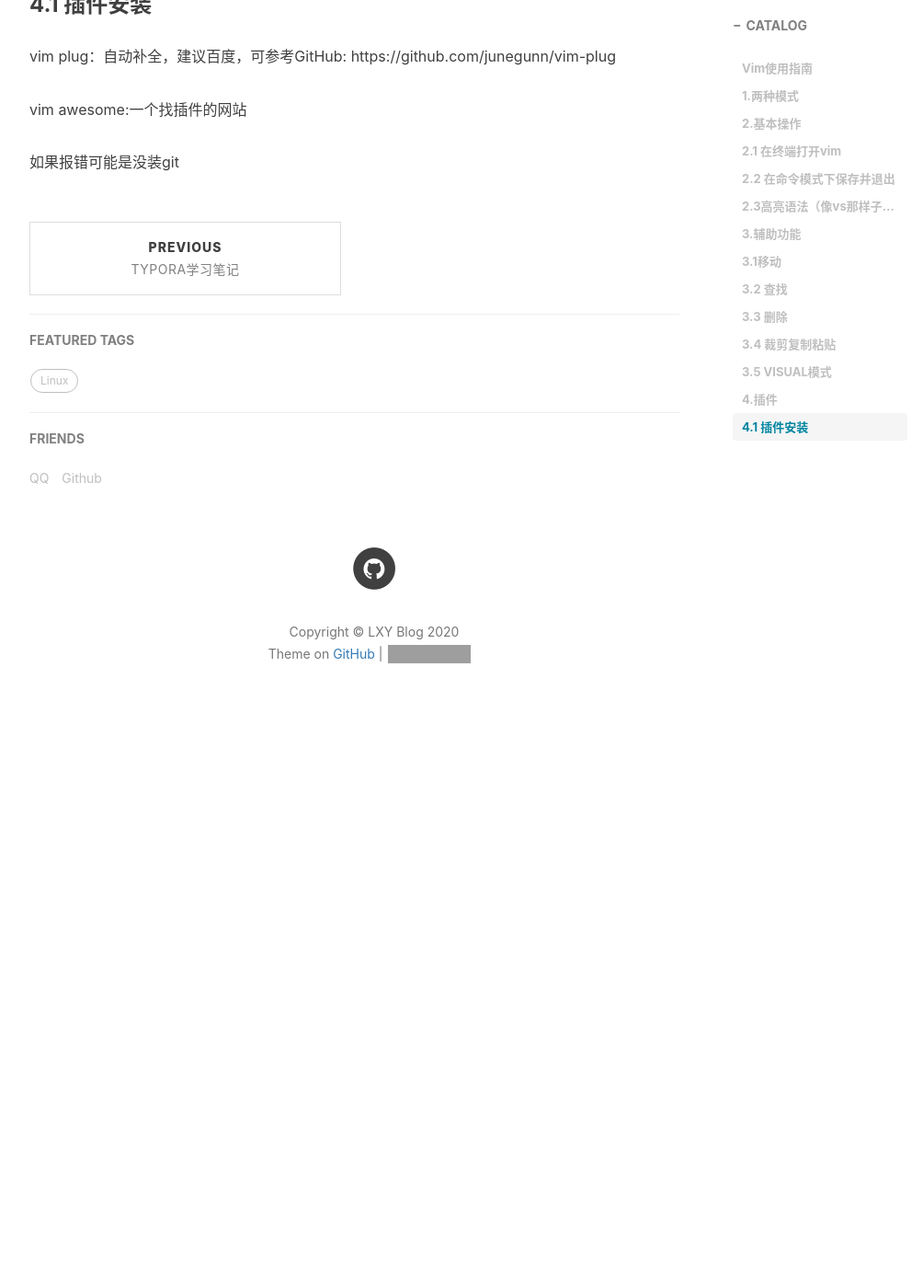
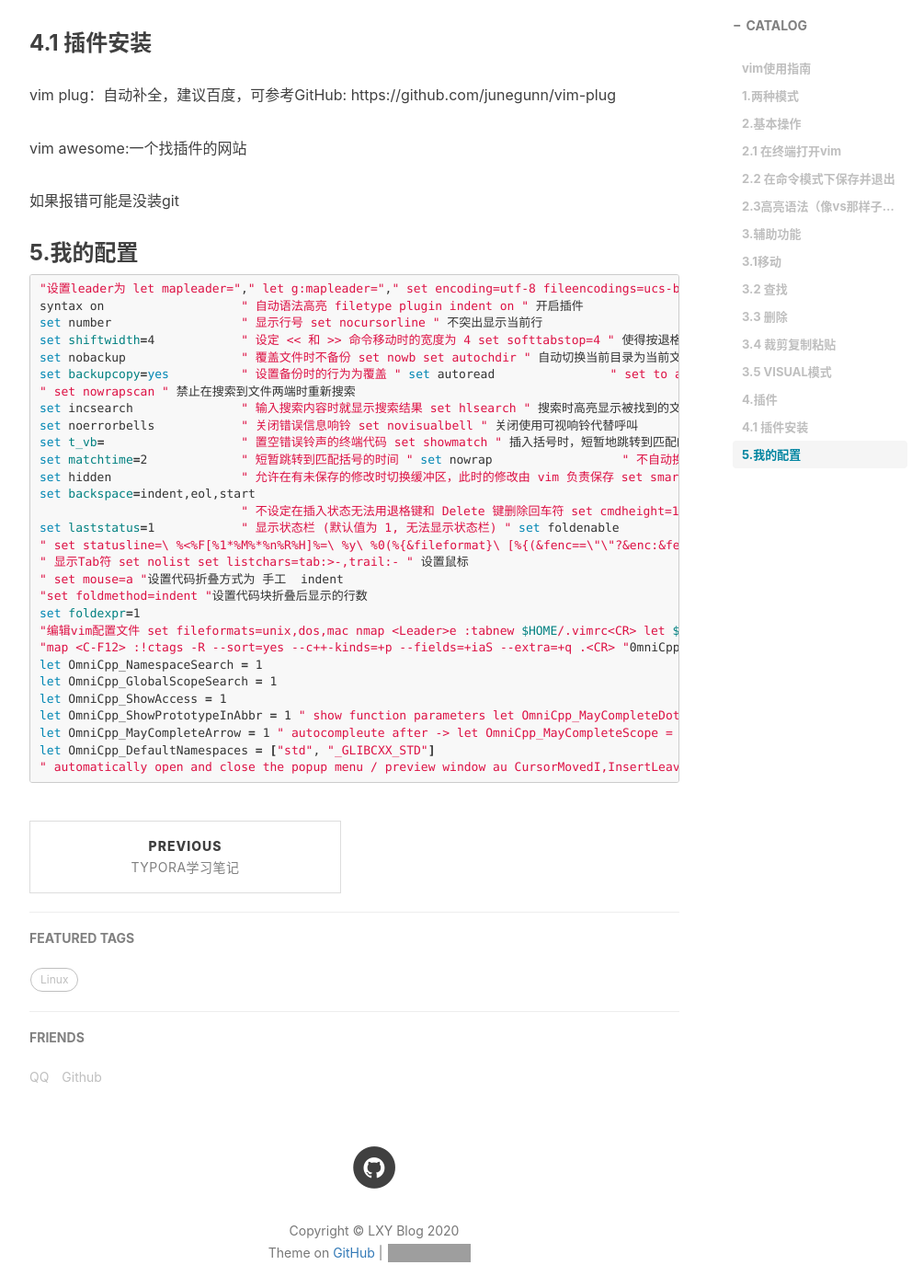
Before and after one commit to LXY-freshman/LXY-freshman.github.io, a Jekyll site: the page built from _posts/2020-02-12-vim使用指南.md, in a window 1280 px wide and 1400 px high, scrolled down 3906 px. Shown: the whole window at 92% size, without its empty margins (233-1237 px from the left). Built offline with Jekyll 4.4.1, drawn with Linux system fonts in a browser that asks for light colours; nearby versions of some CDN libraries; comment, search, counter and statistics services are not loaded; before the commit the page ends 4721 px from its top, so only the background shows below that; some of the changed text lies outside the part shown; grey boxes are pictures that could not be loaded.

Commit message:
Update 2020-02-12-vim使用指南.md

````diff
--- a/_posts/2020-02-12-vim使用指南.md
+++ b/_posts/2020-02-12-vim使用指南.md
@@ -1,7 +1,7 @@
 ---
 layout:     post
 title:      Vim使用指北
-subtitle:   这个东西呢，是个Vim的简易学习笔记兼教程，原创哦~（我自己的博客当然都是原创作品，嘿嘿）
+subtitle:   这个东西呢，是个Vim的简易学习笔记兼教程，原创哦~（我自己的博客当然都是原创作品，嘿嘿）但是配置是网上借鉴的哈。
 date:       2020-02-12
 author:     LXY
 header-img: img/post-bg-debug.png
@@ -11,7 +11,7 @@ tags:
     - vim
 ---
 
-# Vim使用指南
+# vim使用指南
 
 
 
@@ -131,3 +131,140 @@ vim plug：自动补全，建议百度，可参考GitHub: https://github.com/jun
 vim awesome:一个找插件的网站
 
 如果报错可能是没装git
+
+
+
+
+
+### 5.我的配置
+
+```sh
+"设置leader为
+let mapleader=","
+let g:mapleader=","
+
+set encoding=utf-8 fileencodings=ucs-bom,utf-8,cp936,gb18030
+set tabstop=4
+set expandtab
+set softtabstop=2
+
+set nocompatible            " 关闭 vi 兼容模式
+syntax on                   " 自动语法高亮
+filetype plugin indent on   " 开启插件
+set number                  " 显示行号
+set nocursorline            " 不突出显示当前行
+set shiftwidth=4            " 设定 << 和 >> 命令移动时的宽度为 4
+set softtabstop=4           " 使得按退格键时可以一次删掉 4 个空格
+set nobackup                " 覆盖文件时不备份
+set nowb
+set autochdir               " 自动切换当前目录为当前文件所在的目录
+set backupcopy=yes          " 设置备份时的行为为覆盖
+" set autoread                " set to auto read when a file changed from the outside
+set ignorecase smartcase    " 搜索时忽略大小写，但在有一个或以上大写字母时仍大小写敏感
+" set nowrapscan              " 禁止在搜索到文件两端时重新搜索
+set incsearch               " 输入搜索内容时就显示搜索结果
+set hlsearch                " 搜索时高亮显示被找到的文本
+set noerrorbells            " 关闭错误信息响铃
+set novisualbell            " 关闭使用可视响铃代替呼叫
+set t_vb=                   " 置空错误铃声的终端代码
+set showmatch               " 插入括号时，短暂地跳转到匹配的对应括号
+set matchtime=2             " 短暂跳转到匹配括号的时间
+" set nowrap                  " 不自动换行
+set magic                  " 显示括号配对情况
+set hidden                  " 允许在有未保存的修改时切换缓冲区，此时的修改由 vim 负责保存
+set smartindent             " 开启新行时使用智能自动缩进
+set backspace=indent,eol,start
+                            " 不设定在插入状态无法用退格键和 Delete 键删除回车符
+set cmdheight=1             " 设定命令行的行数为 1
+set laststatus=1            " 显示状态栏 (默认值为 1, 无法显示状态栏)
+" set foldenable              " 开始折叠
+" set foldmethod=syntax       " 设置语法折叠
+" set foldcolumn=0            " 设置折叠区域的宽度
+" setlocal foldlevel=1        " 设置折叠层数为
+" set foldclose=all           " 设置为自动关闭折叠
+" colorscheme colorzone       " 设定配色方案
+set background=dark
+" colorscheme solarized         " 设定配色方案
+colorscheme desert        " 设定配色方案
+" set statusline=\ %<%F[%1*%M%*%n%R%H]%=\ %y\ %0(%{&fileformat}\ [%{(&fenc==\"\"?&enc:&fenc).(&bomb?\",BOM\":\"\")}]\ %c:%l/%L%)\
+                            " 设置在状态行显示的信息
+" 显示Tab符
+set nolist
+set listchars=tab:>-,trail:-
+
+
+" 设置鼠标
+" set mouse=a
+
+"设置代码折叠方式为 手工  indent
+"set foldmethod=indent
+"设置代码块折叠后显示的行数
+set foldexpr=1
+"编辑vim配置文件
+set fileformats=unix,dos,mac
+nmap <Leader>e :tabnew $HOME/.vimrc<CR>
+let $VIMFILES = $HOME.'/.vim'
+
+set tags+=~/.vim/tags/cpp
+set tags+=~/.vim/tags/gl
+set tags+=~/.vim/tags/sdl
+set tags+=~/.vim/tags/qt4
+set tags+=./tags,../tags,./../tags,./../../tags,./../../../tags,./../../../../tags,./../../../../../tags,./../../../../../../tags,./../../../../../../../tags,./../../../../../../../../tags,./../../../../../../../../../tags,./../../../../../../../../../../tags
+"build tags of your own  project with Ctrl-F12
+"map <C-F12> :!ctags -R --sort=yes --c++-kinds=+p --fields=+iaS --extra=+q .<CR>
+
+"0mniCppComplete
+let OmniCpp_NamespaceSearch = 1
+let OmniCpp_GlobalScopeSearch = 1
+let OmniCpp_ShowAccess = 1
+let OmniCpp_ShowPrototypeInAbbr = 1 " show function parameters
+let OmniCpp_MayCompleteDot = 1 " autocomplete after .
+let OmniCpp_MayCompleteArrow = 1 " autocompleute after ->
+let OmniCpp_MayCompleteScope = 1 " autocomplete after ::
+let OmniCpp_DefaultNamespaces = ["std", "_GLIBCXX_STD"]
+" automatically open and close the popup menu / preview window
+au CursorMovedI,InsertLeave * if pumvisible() == 0|silent! pclose|endif
+set completeopt=menuone,menu,longest,preview
+
+au BufReadPost * if line("'\"") > 0|if line("'\"") <= line("$")|exe("norm '\"")|else|exe "norm $"|endif|endif
+
+autocmd FileType python setlocal et sta sw=4 sts=4
+
+"不同文件类型的缩进
+au FileType html,python,vim,javascript,phtml setl shiftwidth=2
+au FileType html,python,vim,javascript,phtml setl tabstop=2
+au FileType java,php setl shiftwidth=4
+au FileType java,php setl tabstop=4
+set completeopt=longest,menu
+
+"自动加载树目录
+nmap <F1> :NERDTreeToggle<CR>
+
+"taglist
+let Tlist_Ctags_Cmd='/usr/local/bin/ctags'
+let Tlist_Show_One_File=1
+let Tlist_OnlyWindow=1
+let Tlist_Use_Right_Window=1
+let Tlist_Sort_Type='name'
+let Tlist_Exit_OnlyWindow=1
+let Tlist_Show_Menu=1
+let Tlist_Max_Submenu_Items=10
+let Tlist_Max_Tag_length=20
+let Tlist_Use_SingleClick=0
+let Tlist_Auto_Open=0
+let Tlist_Close_On_Select=0
+let Tlist_File_Fold_Auto_Close=1
+let Tlist_GainFocus_On_ToggleOpen=1
+let Tlist_Process_File_Always=1
+let Tlist_WinHeight=10
+let Tlist_WinWidth=45
+let Tlist_Use_Horiz_Window=0
+nmap <F3> :Tlist<CR>
+
+" java支持
+" http://www.cnblogs.com/wds128/p/4479941.html
+setlocal omnifunc=javacomplete#Complete
+autocmd FileType java set omnifunc=javacomplete#Complete
+autocmd FileType java set completefunc=javacomplete#CompleteParamsInf
+autocmd FileType java inoremap <expr><CR> pumvisible()?"\<C-Y>":"<CR>"
+```
````
Also changed, not shown: other parts of _posts/2020-02-12-vim使用指南.md (+1 -1 lines).
